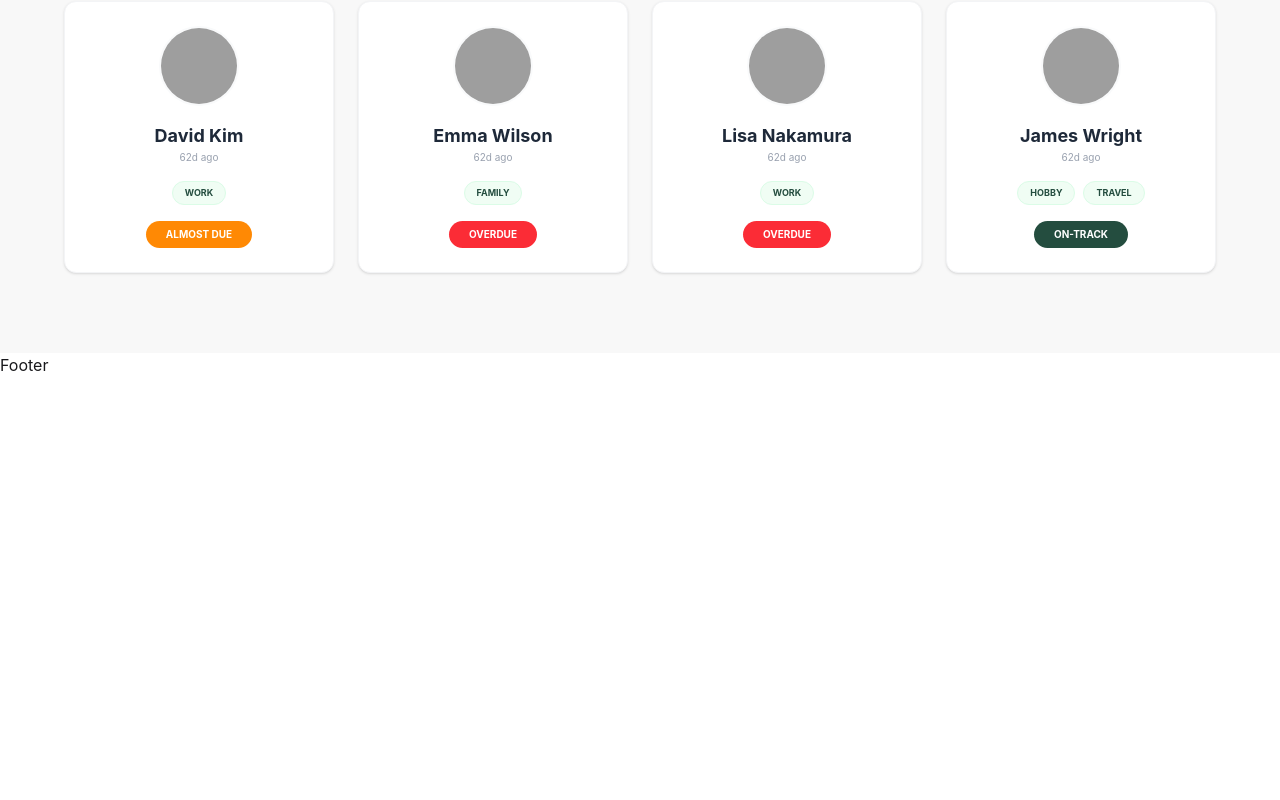
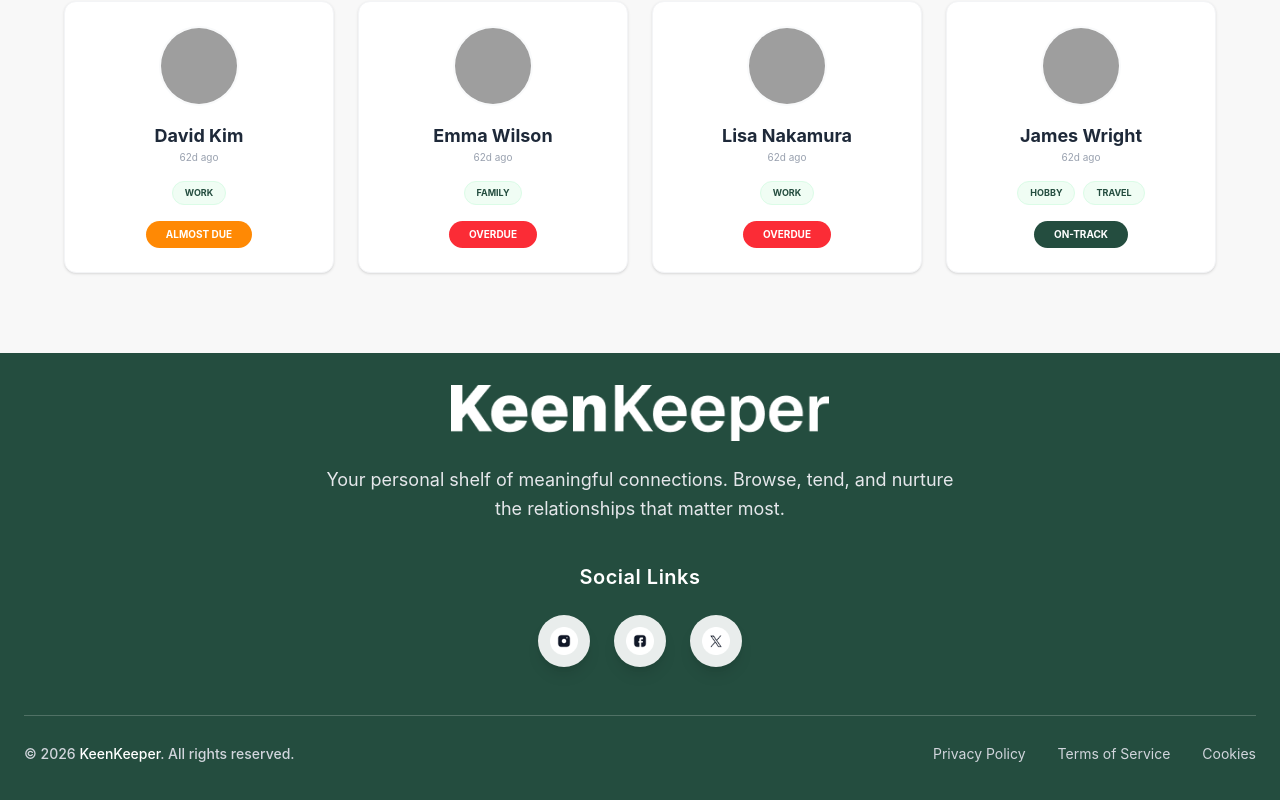
Before and after one commit to jannatulmaoya-JM/Keen-Keepe-Friends, a React (Vite) app: page / in a window 1280 px wide. Shown: the part 1374-2174 px from the top of the page. Before the commit the page ends 1751 px from the top, so only its background shows below. Built offline with nearby package versions, Linux system fonts and the light colour scheme; grey boxes are pictures that could not be loaded.

Commit message:
footer section complite

```diff
--- a/src/components/Footer.jsx
+++ b/src/components/Footer.jsx
@@ -1,9 +1,78 @@
-import React from 'react'
+import React from 'react';
+import logo from '../assets/logo-xl.png';
+import instagramIcon from '../assets/instagram.png';
+import facebookIcon from '../assets/facebook.png';
+import twitterIcon from '../assets/twitter.png';
 
 const Footer = () => {
-  return (
-    <div>Footer</div>
-  )
-}
+    return (
+        <footer className="bg-[#244D3F] text-white  py-7 md:py-8">
+            <div className="max-w-7xl mx-auto px-6">
+                <div className="flex flex-col items-center text-center mb-10">
+                    <div className="mb-6">
+                        <img
+                            src={logo}
+                            alt="KeenKeeper Logo"
+                            className="h-12 md:h-14 mx-auto brightness-0 invert transition-all"
+                        />
+                    </div>
+                    <p className="text-gray-200 text-sm sm:text-base md:text-lg max-w-2xl mx-auto leading-relaxed px-4">
+                        Your personal shelf of meaningful connections. Browse, tend, and nurture the relationships that matter most.
+                    </p>
+                </div>
+
+                <div className="flex flex-col items-center mb-12">
+                    <h3 className="text-lg md:text-xl font-semibold mb-6 text-white tracking-wide">Social Links</h3>
+                    <div className="flex justify-center gap-4 sm:gap-6">
+
+                        <a href="#" className="bg-white/90 p-3 rounded-full hover:bg-white hover:scale-110 transition-all flex items-center justify-center shadow-lg group">
+                            <img
+                                src={instagramIcon}
+                                alt="Instagram"
+                                className="w-6 h-6 sm:w-7 sm:h-7 object-contain"
+                            />
+                        </a>
+
+                        <a href="#" className="bg-white/90 p-3 rounded-full hover:bg-white hover:scale-110 transition-all flex items-center justify-center shadow-lg group">
+                            <img
+                                src={facebookIcon}
+                                alt="Facebook"
+                                className="w-6 h-6 sm:w-7 sm:h-7 object-contain"
+                            />
+                        </a>
+
+                        <a href="#" className="bg-white/90 p-3 rounded-full hover:bg-white hover:scale-110 transition-all flex items-center justify-center shadow-lg group">
+                            <img
+                                src={twitterIcon}
+                                alt="X"
+                                className="w-6 h-6 sm:w-7 sm:h-7 object-contain"
+                            />
+                        </a>
+
+                    </div>
+                </div>
+
+
+
+                <div className="border-t border-white/20 pt-6 flex flex-col md:flex-row justify-between items-center gap-4 text-center md:text-left">
+
+
+    <p className="text-sm text-gray-300 font-medium order-1 md:order-1">
+        © 2026 <span className="text-white">KeenKeeper</span>. All rights reserved.
+    </p>
+
+
+    <div className="flex flex-col md:flex-row flex-wrap justify-center items-center gap-2 md:gap-8 text-xs sm:text-sm text-gray-300 order-2 md:order-2">
+        <a href="#" className="hover:text-white transition-colors underline-offset-4 hover:underline py-1">Privacy Policy</a>
+        <a href="#" className="hover:text-white transition-colors underline-offset-4 hover:underline py-1">Terms of Service</a>
+        <a href="#" className="hover:text-white transition-colors underline-offset-4 hover:underline py-1">Cookies</a>
+    </div>
+
+</div>
+
+            </div>
+        </footer>
+    );
+};
 
 export default Footer;
```
